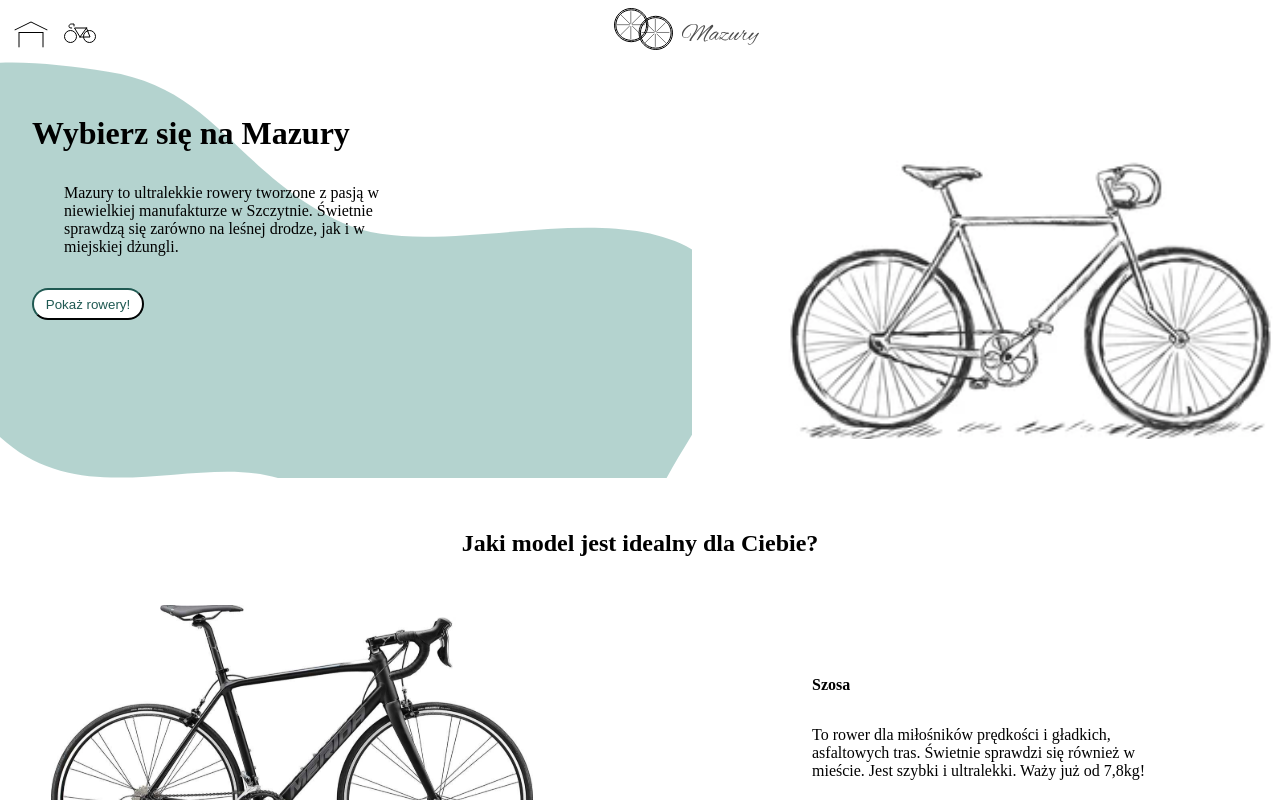
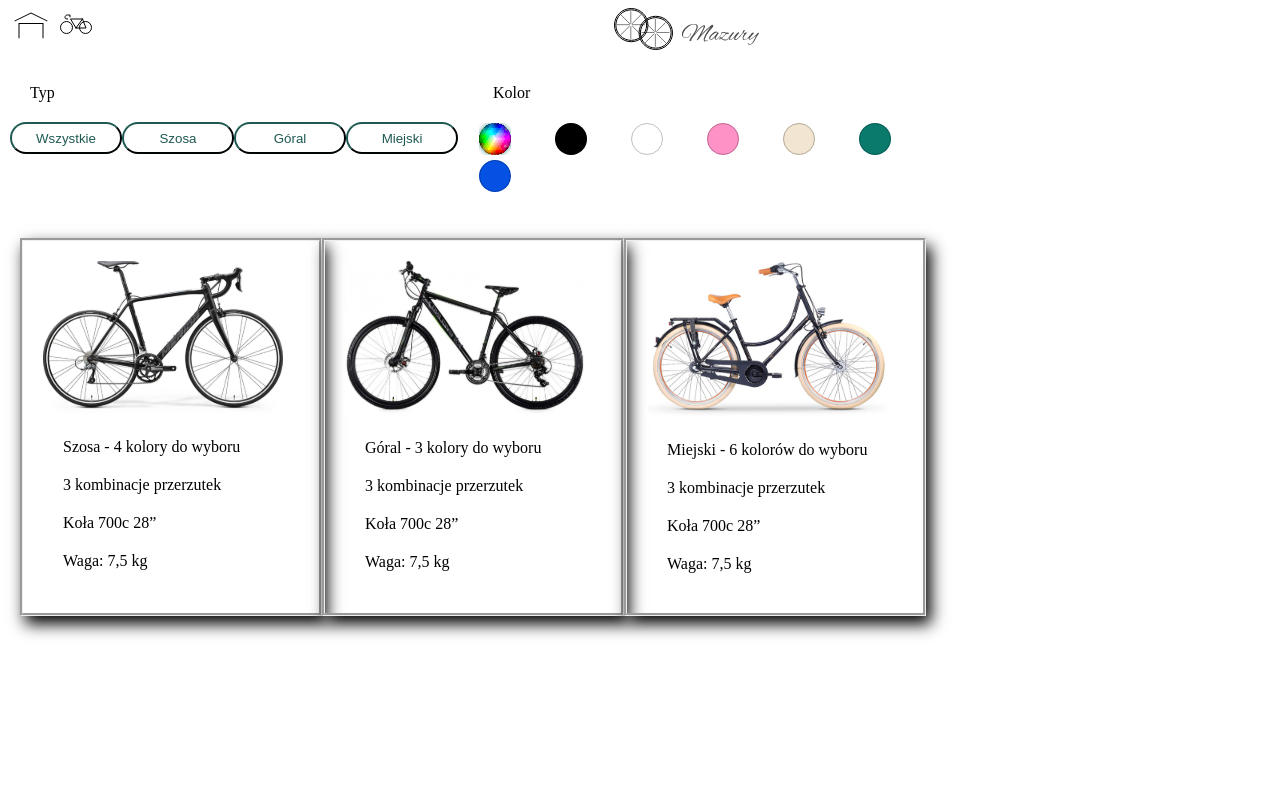
Before and after one commit to AleksandraZosia/bikes-shop, a React (Create React App) app in the folder bikes-shop/: page /bikes in a window 1280 px wide. Shown: the top 800 px of the page. Built offline with nearby package versions, Linux system fonts and the light colour scheme.

Commit message:
React Router

```diff
--- a/bikes-shop/package.json
+++ b/bikes-shop/package.json
@@ -8,6 +8,7 @@
     "@testing-library/user-event": "^13.5.0",
     "react": "^17.0.2",
     "react-dom": "^17.0.2",
+    "react-router-dom": "^6.3.0",
     "react-scripts": "5.0.0",
     "web-vitals": "^2.1.4"
   },
--- a/bikes-shop/src/App.css
+++ b/bikes-shop/src/App.css
@@ -14,6 +14,7 @@
 .choice-btns {
   display: grid;
   grid-template-columns: 2fr 2fr;
+  grid-template-rows: auto;
   gap: 0rem;
 }
 h2 {
@@ -29,6 +30,7 @@ h2 {
   place-items: center;
 }
 .bike-section {
+  margin: 10px;
   display: grid;
   grid-template-columns: 2fr 2fr 2fr;
   gap: 0rem;
@@ -37,10 +39,16 @@ h2 {
 .bike-container {
   border: groove;
   width: 16rem;
-  padding: 1rem;
+  padding: 20px;
+  box-shadow: 5px 8px 15px;
+  text-align: left;
 }
 .bike-type-img {
   width: 15rem;
+}
+
+.main {
+  margin-left: 10px;
 }
 
 .btn-select-type {
@@ -64,9 +72,11 @@ h2 {
 }
 
 .nav {
-  position: sticky;
-  background-color: white;
-  background: solid;
+  position: fixed;
+  top: 0px;
+  left: 0px;
+  z-index: 1;
+  background-color: rgba(255, 255, 255, 0.9);
   width: 100%;
   padding: 0.5rem;
 }
@@ -104,7 +114,7 @@ h2 {
 
 p {
   width: 22rem;
-  margin: 2rem;
+  margin: 20px;
 }
 HomePage {
   margin-top: 2rem;
--- a/bikes-shop/src/App.js
+++ b/bikes-shop/src/App.js
@@ -1,9 +1,10 @@
+import { Outlet, Link } from "react-router-dom";
 import home from "./img/home.svg";
 import bikeIcon from "./img/bike-icon.svg";
 import logo from "./img/logo.svg";
 import "./App.css";
-import { HomePage } from "./homePage.js";
-import { bikes, BikesPage } from "./bikesPage.js";
+import HomePage from "./routes/homePage.js";
+import { bikes, BikesPage } from "./routes/bikesPage.js";
 import React, { useState } from "react";
 
 function App() {
@@ -16,11 +17,11 @@ function App() {
   };
   return (
     <div className="App">
+      {" "}
       <Nav onChange={handleChange} />
-
-      {/* <div className="content"> */}
-      <Page onChange={handleChange} choosenType={filteredBikes} />
-      {/* </div> */}
+      <div className="content">
+        <Outlet />
+      </div>
     </div>
   );
 }
@@ -28,12 +29,14 @@ function App() {
 ////////////////////Display Control//////////
 const Nav = ({ onChange }) => {
   return (
-    <div>
-      <div className="nav">
-        <NavBtn displayPage={onChange("home")} Item={HomeItem} text="home" />{" "}
-        <NavBtn displayPage={onChange("bikes")} Item={BikesItem} text="bikes" />{" "}
-        <img src={logo} className="logo" alt="logo sklepu" />
-      </div>
+    <div className="nav">
+      <Link to="/home">
+        <NavBtn text={"home"} Item={HomeItem} />
+      </Link>
+      <Link to="/bikes">
+        <NavBtn text={"bikes"} Item={BikesItem} />{" "}
+      </Link>
+      <img src={logo} className="logo" alt="logo sklepu" />
     </div>
   );
 };
@@ -41,7 +44,7 @@ const DisplayContent = ({ Page, onChange, choosenType }) => {
   return <Page onChange={onChange} choosenType={choosenType} />;
 };
 
-/////////////////////////////Buttons///////////
+// /////////////////////////////Buttons///////////
 
 const NavBtn = ({ displayPage, Item, text }) => {
   return (
--- a/bikes-shop/src/index.js
+++ b/bikes-shop/src/index.js
@@ -1,14 +1,36 @@
-import React from 'react';
-import ReactDOM from 'react-dom';
-import './index.css';
-import App from './App';
-import reportWebVitals from './reportWebVitals';
+import React from "react";
+import ReactDOM from "react-dom";
+import { BrowserRouter, Routes, Route } from "react-router-dom";
+import "./index.css";
+import App from "./App";
+import reportWebVitals from "./reportWebVitals";
+import HomePage from "./routes/homePage";
+import { BikesPage } from "./routes/bikesPage";
+// import HomePage from "./routes/homePage.js";
+//import { BikesPage } from "./routes/bikesPage.js";
 
 ReactDOM.render(
   <React.StrictMode>
-    <App />
+    <BrowserRouter>
+      <Routes>
+        <Route path="/" element={<App />}>
+          <Route path="home" element={<HomePage />}>
+            <Route path="bikes" element={<BikesPage />} />
+          </Route>
+          <Route path="bikes" element={<BikesPage />} />
+          <Route
+            pat="*"
+            element={
+              <div>
+                <p>Coś poszło nie tak... </p>
+              </div>
+            }
+          />
+        </Route>
+      </Routes>
+    </BrowserRouter>
   </React.StrictMode>,
-  document.getElementById('root')
+  document.getElementById("root")
 );
 
 // If you want to start measuring performance in your app, pass a function
--- a/bikes-shop/src/bikesPage.js
+++ b/bikes-shop/src/routes/bikesPage.js
@@ -1,15 +1,15 @@
-import FirstBikeImg from "./img/bike-2.svg";
-import SecondBikeImg from "./img/bike-3.svg";
-import ThirdBikeImg from "./img/bike-4.svg";
-import allColors from "./img/Ellipse 8.svg";
-import color1 from "./img/Ellipse 9.svg";
-import color2 from "./img/Ellipse 10.svg";
-import color3 from "./img/Ellipse 11.svg";
-import color4 from "./img/Ellipse 12.svg";
-import color5 from "./img/Ellipse 13.svg";
-import color6 from "./img/Ellipse 14.svg";
+import FirstBikeImg from "../img/bike-2.svg";
+import SecondBikeImg from "../img/bike-3.svg";
+import ThirdBikeImg from "../img/bike-4.svg";
+import allColors from "../img/Ellipse 8.svg";
+import color1 from "../img/Ellipse 9.svg";
+import color2 from "../img/Ellipse 10.svg";
+import color3 from "../img/Ellipse 11.svg";
+import color4 from "../img/Ellipse 12.svg";
+import color5 from "../img/Ellipse 13.svg";
+import color6 from "../img/Ellipse 14.svg";
 import React, { useState } from "react";
-import { DisplayContent } from "./App.js";
+import { DisplayContent } from "../App.js";
 
 const colorsArr = [
   { img: allColors, data: "wielokolorowy", objectID: 1 },
@@ -30,7 +30,7 @@ export const typesArr = [
 export const bikes = [
   {
     img: FirstBikeImg,
-    type: "szosa",
+    type: ["szosa", "all"],
     colors: ["biały", "różowy", "beżowy", "czarny"],
     wheels: "Koła 700c 28”",
     weight: "7,5 kg",
@@ -39,7 +39,7 @@ export const bikes = [
   },
   {
     img: SecondBikeImg,
-    type: "góral",
+    type: ["góral", "all"],
     colors: ["wielokolorowy", "niebieski", "zielony"],
     wheels: "Koła 700c 28”",
     weight: "7,5 kg",
@@ -48,7 +48,7 @@ export const bikes = [
   },
   {
     img: ThirdBikeImg,
-    type: "miejski",
+    type: ["miejski", "all"],
     colors: [
       "biały",
       "różowy",
@@ -65,8 +65,6 @@ export const bikes = [
 ];
 
 const BikesPage = ({ choosenType = bikes }) => {
-  console.log(choosenType);
-
   const [filteredBikes, setFilterdedBikes] = React.useState(choosenType);
   const filterBikes = (event) => {
     const target = event.target;
@@ -76,25 +74,30 @@ const BikesPage = ({ choosenType = bikes }) => {
   };
 
   return (
-    <>
-      <span className="choice-btns">
+    <div className="main">
+      <div className="choice-btns">
         <div className="choose-type">
-          <p>Typ roweru</p>
+          <p>Typ</p>
+
           <SelectTypeBtn creationArr={typesArr} selectType={filterBikes} />
         </div>
-        <SelectColourBtn
-          creationArr={colorsArr}
-          selectBikeByColor={filterBikes}
-        />
-      </span>
+        <div>
+          <p>Kolor</p>
+          <SelectColourBtn
+            creationArr={colorsArr}
+            selectBikeByColor={filterBikes}
+          />
+        </div>
+      </div>
       <ShowBikes bikes={filteredBikes} />
-    </>
+    </div>
   );
 };
 
 export const SelectTypeBtn = ({ creationArr, selectType, text = "" }) => {
   return (
     <>
+      {" "}
       {creationArr.map((type) => {
         return (
           <span key={type.objectID}>
@@ -115,7 +118,6 @@ export const SelectTypeBtn = ({ creationArr, selectType, text = "" }) => {
 const SelectColourBtn = ({ creationArr, selectBikeByColor }) => {
   return (
     <div className="choose-colour">
-      <p>Kolor</p>
       <>
         {creationArr.map((el) => (
           <button
@@ -163,8 +165,8 @@ const ShowBikes = ({ bikes }) => {
           <img className="bike-type-img" src={bike.img} />
 
           <p>
-            {stringToUpperCase(bike.type)} - {bike.colors.length} kolory do
-            wyboru
+            {stringToUpperCase(bike.type[0])} - {bike.colors.length}{" "}
+            {bike.colors.length <= 4 ? "kolory" : "kolorów"} do wyboru
           </p>
           <p>{bike.gears} kombinacje przerzutek</p>
           <p>{bike.wheels}</p>
--- a/bikes-shop/src/homePage.js
+++ b/bikes-shop/src/routes/homePage.js
@@ -1,13 +1,13 @@
-import ExampleBike from "./img/bike-1.svg";
-import FirstBikeImg from "./img/bike-2.svg";
-import SecondBikeImg from "./img/bike-3.svg";
-import ThirdBikeImg from "./img/bike-4.svg";
-import backgroundImg from "./img/Ellipse-5.svg";
+import { Link, Outlet } from "react-router-dom";
+import ExampleBike from "../img/bike-1.svg";
+import FirstBikeImg from "../img/bike-2.svg";
+import SecondBikeImg from "../img/bike-3.svg";
+import ThirdBikeImg from "../img/bike-4.svg";
+import backgroundImg from "../img/Ellipse-5.svg";
 import { BikesPage, typesArr, bikes, SelectTypeBtn } from "./bikesPage.js";
-import { DisplayContent } from "./App.js";
+import { DisplayContent } from "../App.js";
 
-export const HomePage = ({ onChange }) => {
-  console.log(onChange);
+export default function HomePage({}) {
   return (
     <div className="home-page">
       <div className="introduction">
@@ -19,11 +19,13 @@ export const HomePage = ({ onChange }) => {
             manufakturze w Szczytnie. Świetnie sprawdzą się zarówno na leśnej
             drodze, jak i w miejskiej dżungli.
           </p>
-          <SelectTypeBtn
-            text="Pokaż rowery!"
-            creationArr={typesArr.filter((type) => type.data === "all")}
-            selectType={onChange("bikes")}
-          />
+          <Link to={"/bikes"}>
+            {" "}
+            <SelectTypeBtn
+              text="Pokaż rowery!"
+              creationArr={typesArr.filter((type) => type.data === "all")}
+            />{" "}
+          </Link>
         </div>
         <div className="example-bike">
           {" "}
@@ -47,13 +49,13 @@ export const HomePage = ({ onChange }) => {
             Waży już od 7,8kg!
           </p>
 
-          <SelectTypeBtn
+          {/* <SelectTypeBtn
             creationArr={typesArr.filter((type) => type.data === "szosa")}
             selectType={onChange(
               "bikes",
               bikes.filter((bike) => bike.type === "szosa")
             )}
-          />
+          />*/}
         </div>
 
         <div className="paragraph second-bike">
@@ -66,13 +68,13 @@ export const HomePage = ({ onChange }) => {
             razie potrzeby możesz na nim pokonać także górski strumień. Nigdy
             Cię nie zawiedzie.
           </p>
-          <SelectTypeBtn
+          {/* <SelectTypeBtn
             creationArr={typesArr.filter((type) => type.data === "góral")}
             selectType={onChange(
               "bikes",
               bikes.filter((bike) => bike.type === "góral")
             )}
-          />
+          /> */}
         </div>
         <div>
           <img src={SecondBikeImg} alt="Rower typu góral" />
@@ -89,15 +91,15 @@ export const HomePage = ({ onChange }) => {
             warunkach. Dojedziesz nim do pracy, na uczelnię, ale także na piknik
             pod miastem, ponieważ nie ogranicza go jedynie asfalt.
           </p>
-          <SelectTypeBtn
+          {/* <SelectTypeBtn
             creationArr={typesArr.filter((type) => type.data === "miejski")}
             selectType={onChange(
               "bikes",
               bikes.filter((bike) => bike.type === "miejski")
             )}
-          />
+          /> */}
         </div>
       </div>
     </div>
   );
-};
+}
```
Also changed, not shown: bikes-shop/src/img/Ellipse 8.svg, 1 other file (tests, documents, lock files or other folders).
